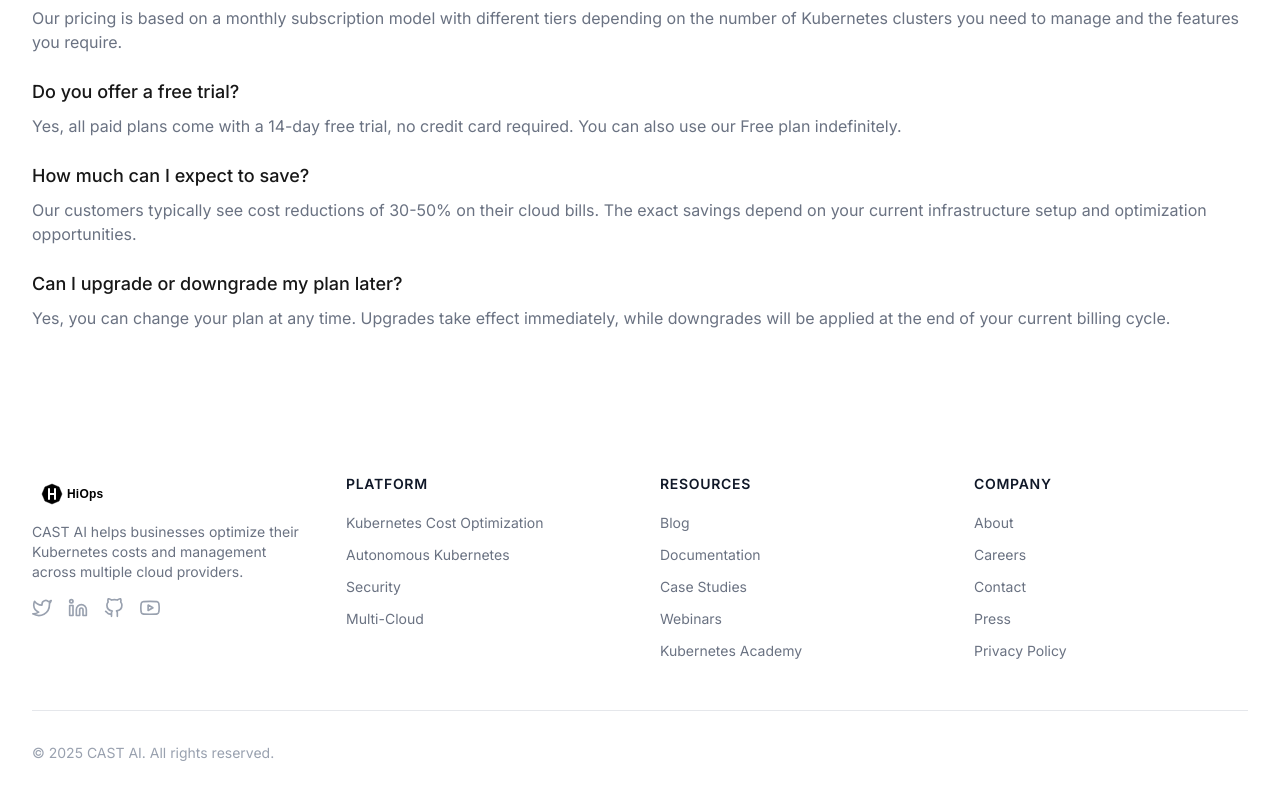
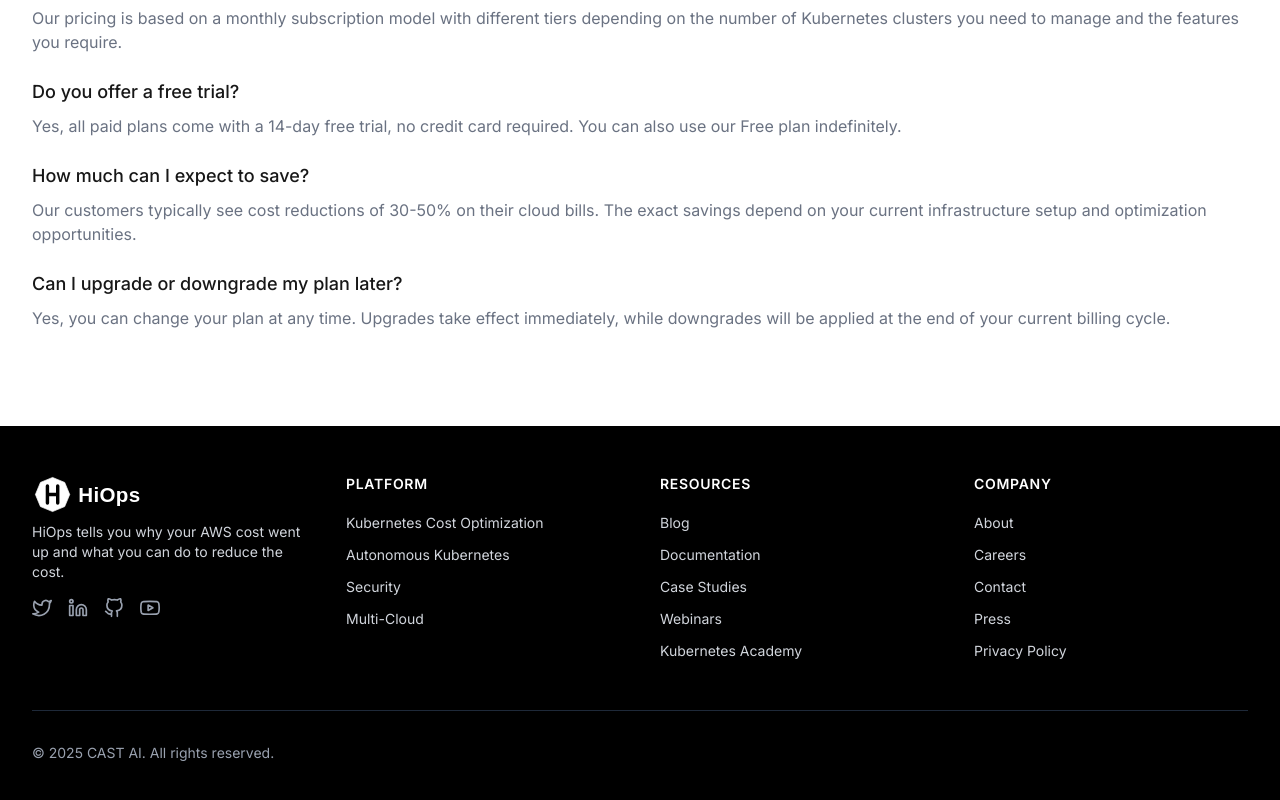
Before and after one commit to Dpakkk/Hiops, a Next.js app: page /pricing in a window 1280 px wide. Shown: the part 1451-2251 px from the top of the page. Built offline with nearby package versions, Linux system fonts and the light colour scheme.

Commit message:
footer designed

```diff
--- a/src/app/contact/page.tsx
+++ b/src/app/contact/page.tsx
@@ -47,7 +47,7 @@ export default function Contact() {
               Get in touch
             </h1>
             <p className="mt-4 text-lg text-gray-500">
-              Have questions about CAST AI or need help getting started? Our team is here to help.
+              Have questions about HiOps or need help getting started? Our team is here to help.
             </p>
 
             <div className="mt-8 border-t border-gray-200 pt-8">
--- a/src/app/layout.tsx
+++ b/src/app/layout.tsx
@@ -8,10 +8,10 @@ const inter = Inter({ subsets: ['latin'] });
 
 export const metadata: Metadata = {
   title: {
-    template: '%s | CAST AI',
-    default: 'CAST AI - Cloud Cost Optimization Platform',
+    template: '%s | HiOps',
+    default: 'HiOps - Monitor and Optimize AWS Cost',
   },
-  description: 'CAST AI analyzes and optimizes your Kubernetes costs in real-time. Connect your cluster in minutes and start saving up to 50% on your cloud bill.',
+  description: 'HiOps monitor your reduce your AWS cloud bills.',
 };
 
 export default function RootLayout({
--- a/src/app/page.tsx
+++ b/src/app/page.tsx
@@ -5,8 +5,8 @@ import CTASection from '@/components/CTASection';
 import type { Metadata } from 'next';
 
 export const metadata: Metadata = {
-  title: 'CAST AI - Cloud Cost Optimization Platform',
-  description: 'CAST AI analyzes and optimizes your Kubernetes costs in real-time. Connect your cluster in minutes and start saving up to 50% on your cloud bill.',
+  title: 'HiOps - Cloud Cost Optimization Platform',
+  description: 'HiOps analyzes and optimizes your cloud costs in real-time. Connect your cluster in minutes and start saving up to 50% on your cloud bill.',
 };
 
 export default function Home() {
--- a/src/app/pricing/page.tsx
+++ b/src/app/pricing/page.tsx
@@ -2,8 +2,8 @@ import Link from 'next/link';
 import type { Metadata } from 'next';
 
 export const metadata: Metadata = {
-  title: 'Pricing - CAST AI',
-  description: 'Flexible pricing plans for Kubernetes cost optimization with CAST AI.',
+  title: 'Pricing - HiOps',
+  description: 'Flexible pricing plans for Kubernetes cost optimization with HiOps.',
 };
 
 interface PricingPlan {
@@ -161,7 +161,7 @@ export default function Pricing() {
           <div className="mt-6 space-y-6">
             <div>
               <h3 className="text-lg font-medium text-cast-dark">
-                How does CAST AI pricing work?
+                How does HiOps pricing work?
               </h3>
               <p className="mt-2 text-base text-gray-500">
                 Our pricing is based on a monthly subscription model with different tiers depending on the number of Kubernetes clusters you need to manage and the features you require.
--- a/src/components/FeaturesSection.tsx
+++ b/src/components/FeaturesSection.tsx
@@ -11,7 +11,7 @@ interface Feature {
 const features: Feature[] = [
   {
     name: 'Automated Cost Optimization',
-    description: 'CAST AI automatically adjusts your Kubernetes resources to ensure you\'re always using the most cost-effective instance types.',
+    description: 'HiOps automatically adjusts your Kubernetes resources to ensure you\'re always using the most cost-effective instance types.',
     icon: FiBarChart2,
   },
   {
@@ -21,7 +21,7 @@ const features: Feature[] = [
   },
   {
     name: 'Autonomous Kubernetes',
-    description: 'Let CAST AI handle node provisioning, scaling, and resource allocation to optimize for both performance and cost.',
+    description: 'Let HiOps handle node provisioning, scaling, and resource allocation to optimize for both performance and cost.',
     icon: FiServer,
   },
   {
@@ -68,7 +68,7 @@ const FeaturesSection: React.FC = () => {
               Reduce your cloud costs by up to 50%
             </h2>
             <p className="mt-4 text-lg text-gray-500">
-              CAST AI&apos;s real-time optimization engine analyzes your workloads and recommends the most cost-effective cloud instances while maintaining performance.
+              HiOps&apos;s real-time optimization engine analyzes your workloads and recommends the most cost-effective cloud instances while maintaining performance.
             </p>
             <ul className="mt-6 space-y-4">
               <li className="flex items-start">
--- a/src/components/Footer.tsx
+++ b/src/components/Footer.tsx
@@ -4,14 +4,15 @@ import { FiTwitter, FiLinkedin, FiGithub, FiYoutube } from 'react-icons/fi';
 
 const Footer: React.FC = () => {
   return (
-    <footer className="bg-white">
+    <footer className="bg-black text-white">
       <div className="max-w-7xl mx-auto px-4 sm:px-6 lg:px-8 py-12">
-        <div className="grid grid-cols-1 md:grid-cols-4 gap-10">
-          <div className="col-span-1">
+        {/* Desktop: 4 columns, Mobile: 2 columns */}
+        <div className="grid grid-cols-2 md:grid-cols-4 gap-8 md:gap-10">
+          <div className="col-span-2 md:col-span-1">
             <Link href="/" className="flex items-center">
               <div className="h-8 w-auto relative">
                 <Image
-                  src="/logo.svg"
+                  src="/logo-white-bg.svg"
                   alt="CAST.AI Logo"
                   width={120}
                   height={40}
@@ -19,113 +20,113 @@ const Footer: React.FC = () => {
                 />
               </div>
             </Link>
-            <p className="mt-4 text-sm text-gray-500">
-              CAST AI helps businesses optimize their Kubernetes costs and management across multiple cloud providers.
+            <p className="mt-4 text-sm text-gray-300">
+              HiOps tells you why your AWS cost went up and what you can do to reduce the cost.
             </p>
             <div className="mt-4 flex space-x-4">
-              <a href="https://twitter.com/cast_ai" target="_blank" rel="noopener noreferrer" className="text-gray-400 hover:text-cast-blue">
+              <a href="https://twitter.com/cast_ai" target="_blank" rel="noopener noreferrer" className="text-gray-400 hover:text-white">
                 <FiTwitter className="h-5 w-5" />
               </a>
-              <a href="https://www.linkedin.com/company/cast-ai" target="_blank" rel="noopener noreferrer" className="text-gray-400 hover:text-cast-blue">
+              <a href="https://www.linkedin.com/company/cast-ai" target="_blank" rel="noopener noreferrer" className="text-gray-400 hover:text-white">
                 <FiLinkedin className="h-5 w-5" />
               </a>
-              <a href="https://github.com/castai" target="_blank" rel="noopener noreferrer" className="text-gray-400 hover:text-cast-blue">
+              <a href="https://github.com/castai" target="_blank" rel="noopener noreferrer" className="text-gray-400 hover:text-white">
                 <FiGithub className="h-5 w-5" />
               </a>
-              <a href="https://www.youtube.com/channel/UCRBiBJXK2nkbfTgQmLPXnfQ" target="_blank" rel="noopener noreferrer" className="text-gray-400 hover:text-cast-blue">
+              <a href="https://www.youtube.com/channel/UCRBiBJXK2nkbfTgQmLPXnfQ" target="_blank" rel="noopener noreferrer" className="text-gray-400 hover:text-white">
                 <FiYoutube className="h-5 w-5" />
               </a>
             </div>
           </div>
 
-          <div>
-            <h3 className="text-sm font-semibold text-gray-900 tracking-wider uppercase">
+          <div className="col-span-1">
+            <h3 className="text-sm font-semibold text-white tracking-wider uppercase">
               Platform
             </h3>
             <ul className="mt-4 space-y-2">
               <li>
-                <Link href="/platform/kubernetes-cost-optimization" className="text-sm text-gray-500 hover:text-cast-blue">
+                <Link href="/platform/kubernetes-cost-optimization" className="text-sm text-gray-300 hover:text-white">
                   Kubernetes Cost Optimization
                 </Link>
               </li>
               <li>
-                <Link href="/platform/autonomous-kubernetes" className="text-sm text-gray-500 hover:text-cast-blue">
+                <Link href="/platform/autonomous-kubernetes" className="text-sm text-gray-300 hover:text-white">
                   Autonomous Kubernetes
                 </Link>
               </li>
               <li>
-                <Link href="/platform/security" className="text-sm text-gray-500 hover:text-cast-blue">
+                <Link href="/platform/security" className="text-sm text-gray-300 hover:text-white">
                   Security
                 </Link>
               </li>
               <li>
-                <Link href="/platform/multi-cloud" className="text-sm text-gray-500 hover:text-cast-blue">
+                <Link href="/platform/multi-cloud" className="text-sm text-gray-300 hover:text-white">
                   Multi-Cloud
                 </Link>
               </li>
             </ul>
           </div>
 
-          <div>
-            <h3 className="text-sm font-semibold text-gray-900 tracking-wider uppercase">
+          <div className="col-span-1">
+            <h3 className="text-sm font-semibold text-white tracking-wider uppercase">
               Resources
             </h3>
             <ul className="mt-4 space-y-2">
               <li>
-                <Link href="/resources/blog" className="text-sm text-gray-500 hover:text-cast-blue">
+                <Link href="/resources/blog" className="text-sm text-gray-300 hover:text-white">
                   Blog
                 </Link>
               </li>
               <li>
-                <Link href="/resources/documentation" className="text-sm text-gray-500 hover:text-cast-blue">
+                <Link href="/resources/documentation" className="text-sm text-gray-300 hover:text-white">
                   Documentation
                 </Link>
               </li>
               <li>
-                <Link href="/resources/case-studies" className="text-sm text-gray-500 hover:text-cast-blue">
+                <Link href="/resources/case-studies" className="text-sm text-gray-300 hover:text-white">
                   Case Studies
                 </Link>
               </li>
               <li>
-                <Link href="/resources/webinars" className="text-sm text-gray-500 hover:text-cast-blue">
+                <Link href="/resources/webinars" className="text-sm text-gray-300 hover:text-white">
                   Webinars
                 </Link>
               </li>
               <li>
-                <Link href="/resources/kubernetes-academy" className="text-sm text-gray-500 hover:text-cast-blue">
+                <Link href="/resources/kubernetes-academy" className="text-sm text-gray-300 hover:text-white">
                   Kubernetes Academy
                 </Link>
               </li>
             </ul>
           </div>
 
-          <div>
-            <h3 className="text-sm font-semibold text-gray-900 tracking-wider uppercase">
+          <div className="col-span-1">
+            <h3 className="text-sm font-semibold text-white tracking-wider uppercase">
               Company
             </h3>
             <ul className="mt-4 space-y-2">
               <li>
-                <Link href="/about" className="text-sm text-gray-500 hover:text-cast-blue">
+                <Link href="/about" className="text-sm text-gray-300 hover:text-white">
                   About
                 </Link>
               </li>
               <li>
-                <Link href="/careers" className="text-sm text-gray-500 hover:text-cast-blue">
+                <Link href="/careers" className="text-sm text-gray-300 hover:text-white">
                   Careers
                 </Link>
               </li>
               <li>
-                <Link href="/contact" className="text-sm text-gray-500 hover:text-cast-blue">
+                <Link href="/contact" className="text-sm text-gray-300 hover:text-white">
                   Contact
                 </Link>
               </li>
               <li>
-                <Link href="/press" className="text-sm text-gray-500 hover:text-cast-blue">
+                <Link href="/press" className="text-sm text-gray-300 hover:text-white">
                   Press
                 </Link>
               </li>
               <li>
-                <Link href="/legal/privacy-policy" className="text-sm text-gray-500 hover:text-cast-blue">
+                <Link href="/legal/privacy-policy" className="text-sm text-gray-300 hover:text-white">
                   Privacy Policy
                 </Link>
               </li>
@@ -133,7 +134,7 @@ const Footer: React.FC = () => {
           </div>
         </div>
 
-        <div className="mt-12 border-t border-gray-200 pt-8">
+        <div className="mt-12 border-t border-gray-800 pt-8">
           <p className="text-sm text-gray-400">
             &copy; {new Date().getFullYear()} CAST AI. All rights reserved.
           </p>
--- a/src/components/HeroSection.tsx
+++ b/src/components/HeroSection.tsx
@@ -57,7 +57,7 @@ const HeroSection: React.FC = () => {
               <div className="w-full h-full relative">
                 <Image
                   src="/placeholder-person.jpg"
-                  alt="Professional using CAST AI dashboard"
+                  alt="Professional using HiOps dashboard"
                   fill
                   className="object-cover"
                 />
--- a/src/components/TestimonialsSection.tsx
+++ b/src/components/TestimonialsSection.tsx
@@ -15,7 +15,7 @@ const testimonials: Testimonial[] = [
     company: "/company-logo1.png",
   },
   {
-    content: "CAST AI's multi-cloud approach has given us flexibility and bargaining power with cloud providers that we never had before.",
+    content: "HiOps's multi-cloud approach has given us flexibility and bargaining power with cloud providers that we never had before.",
     author: "Michael Johnson",
     role: "DevOps Lead, DataSphere",
     company: "/company-logo2.png",
@@ -37,7 +37,7 @@ const TestimonialsSection: React.FC = () => {
             Trusted by innovative companies
           </h2>
           <p className="mt-4 text-xl text-gray-500">
-            See what our customers are saying about CAST AI
+            See what our customers are saying about HiOps
           </p>
         </div>
 
```
